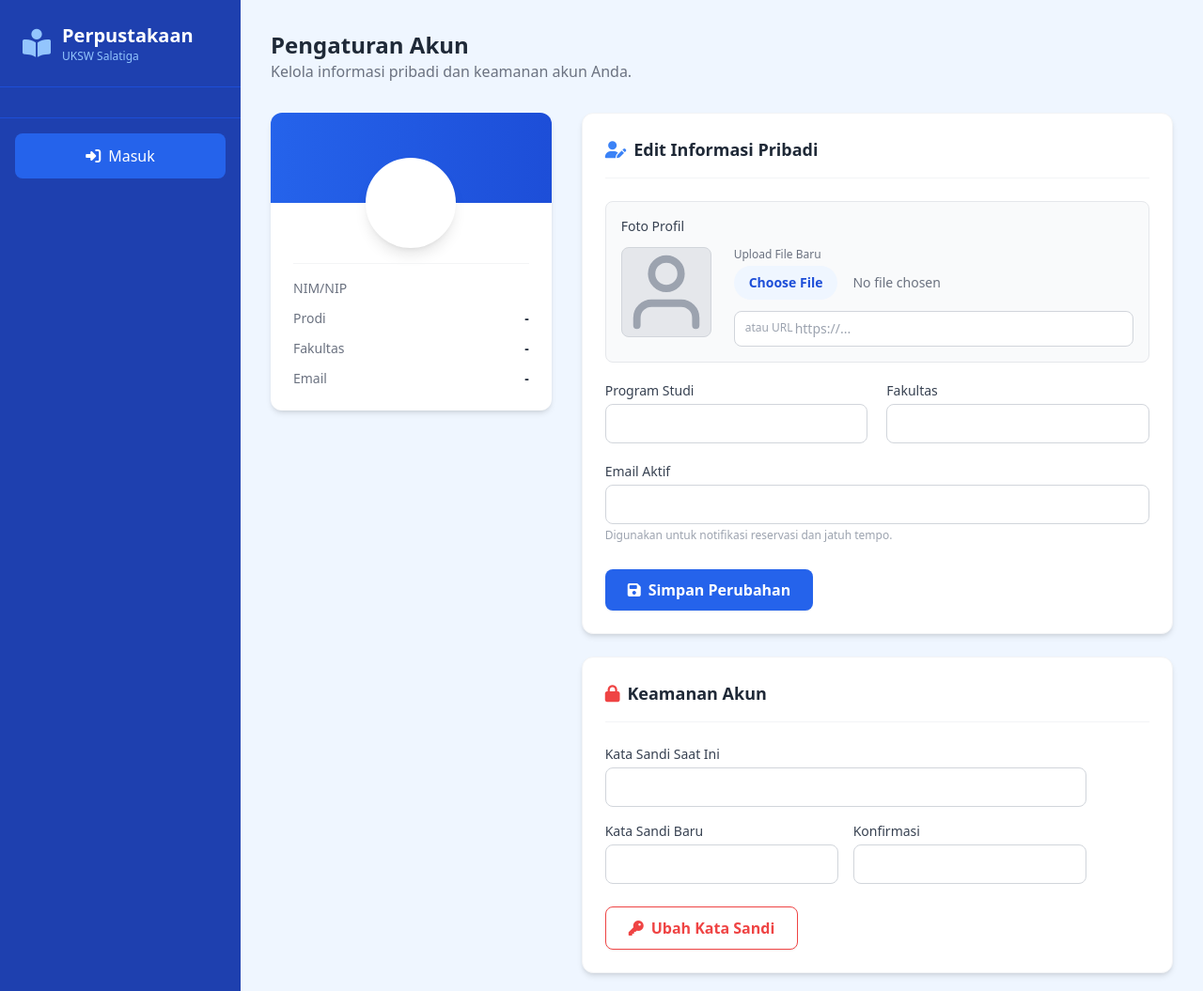
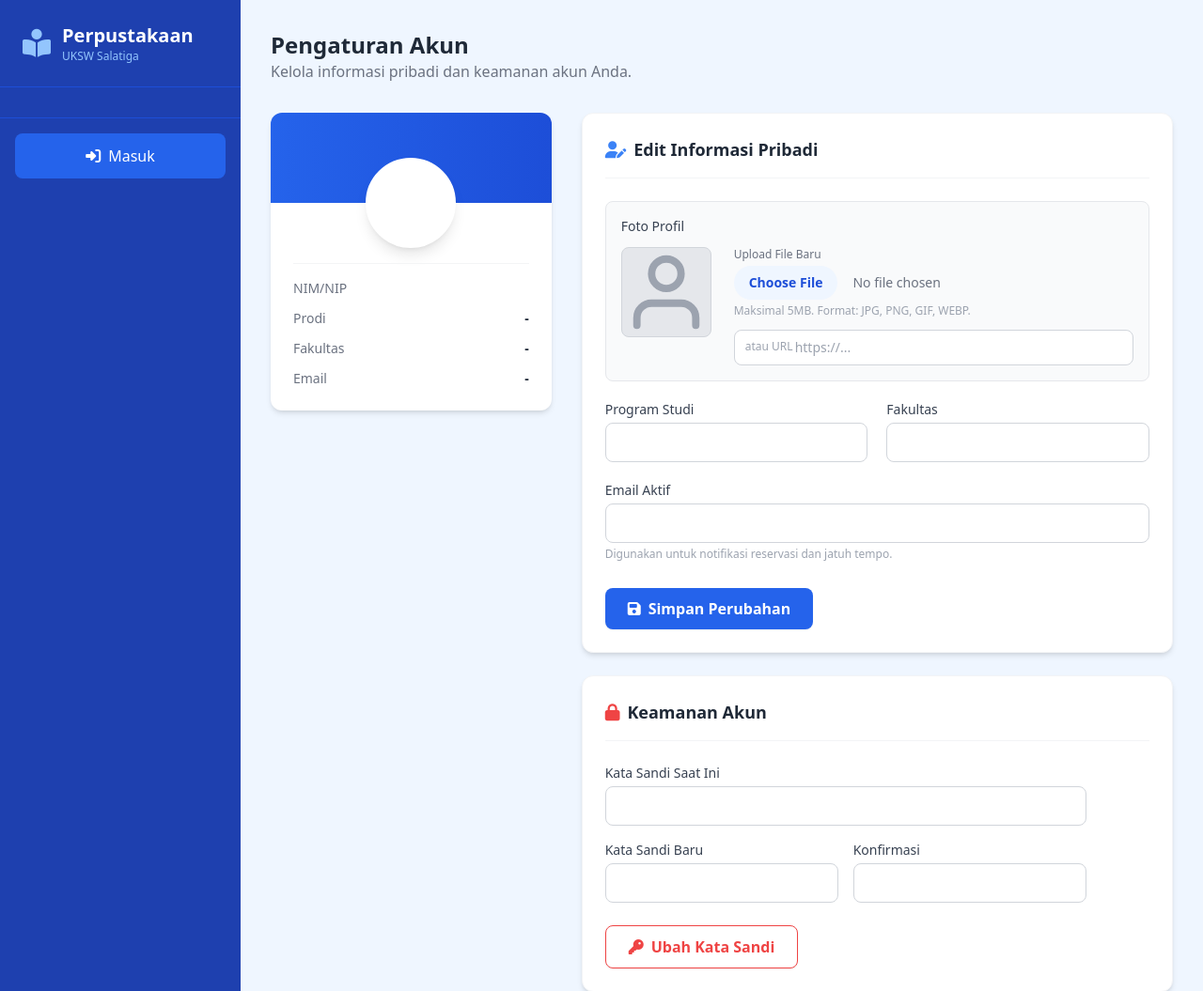
Before and after one commit to 682023025-wq/website_perpustakaan_uksw, a Flask app: template perpustakaan_uksw/templates/anggota/profil.html in a window 1280 px wide. Shown: the top 1055 px of the page at 94% size. Run offline with Flask 3, Linux system fonts and the light colour scheme; the template is opened without the code that fills it, so the values that code supplies are empty; some libraries are stand-ins or nearby versions.

Commit message:
Update from task 8f0a789c-a517-4532-929e-64110e5e9566 (#40)
* Update profile page with Cloudinary image compression and API integration

- Updated .gitignore to standardize ignored files and directories
- Modified anggota_bp.py to initialize Cloudinary in the profil route and update the save_uploaded_file function call to use Cloudinary for profile picture uploads with automatic compression
- Enhanced upload_utils.py to add Cloudinary initialization, upload, and deletion functions, including automatic image compression and resizing during upload
- Added Cloudinary credentials (cloud name, API key, API secret) to config.py
- Updated requirements.txt to include the cloudinary package dependency

* update branch

---------

Co-authored-by: qwen.ai[bot] <qwenlm-intl@service.alibaba.com>

```diff
--- a/perpustakaan_uksw/templates/anggota/profil.html
+++ b/perpustakaan_uksw/templates/anggota/profil.html
@@ -65,7 +65,7 @@
                     <i class="fas fa-user-edit text-uksw-blue-500 mr-2"></i> Edit Informasi Pribadi
                 </h3>
 
-                <form method="POST" action="{{ url_for('anggota.profil') }}" enctype="multipart/form-data" class="space-y-5">
+                <form method="POST" action="{{ url_for('anggota.profil') }}" enctype="multipart/form-data" class="space-y-5" id="profil-form">
                     <input type="hidden" name="action" value="update_profil">
 
                     <!-- Upload Foto Section -->
@@ -83,10 +83,11 @@
                                     <label class="block text-xs font-medium text-gray-500 mb-1">Upload File Baru</label>
                                     <input type="file" id="foto_upload" name="foto_upload" accept="image/*"
                                            class="block w-full text-sm text-gray-500 file:mr-4 file:py-2 file:px-4 file:rounded-full file:border-0 file:text-sm file:font-semibold file:bg-uksw-blue-50 file:text-uksw-blue-700 hover:file:bg-uksw-blue-100 transition-colors">
+                                    <p class="text-xs text-gray-400 mt-1">Maksimal 5MB. Format: JPG, PNG, GIF, WEBP.</p>
                                 </div>
                                 <div class="relative">
                                     <span class="absolute left-3 top-2.5 text-gray-400 text-xs">atau URL</span>
-                                    <input type="url" name="foto_url" placeholder="https://..."
+                                    <input type="url" name="foto_url" id="foto_url" placeholder="https://..."
                                            class="w-full pl-16 pr-3 py-2 text-sm border border-gray-300 rounded-lg focus:ring-2 focus:ring-uksw-blue-500 focus:border-transparent">
                                 </div>
                             </div>
@@ -165,16 +166,43 @@
 <!-- Script untuk Preview Gambar & Validasi Password -->
 <script>
     // Preview Image Upload
-    document.getElementById('foto_upload').addEventListener('change', function(e) {
+    const fotoUploadInput = document.getElementById('foto_upload');
+    const fotoUrlInput = document.getElementById('foto_url');
+    const previewImg = document.getElementById('preview-img');
+
+    if (fotoUploadInput) {
+        fotoUploadInput.addEventListener('change', function(e) {
             const file = e.target.files[0];
             if (file) {
+                // Cek ukuran file (max 5MB)
+                if (file.size > 5 * 1024 * 1024) {
+                    alert('Ukuran file terlalu besar! Maksimal 5MB.');
+                    this.value = ''; // Reset input
+                    return;
+                }
+
                 const reader = new FileReader();
                 reader.onload = function(e) {
-                document.getElementById('preview-img').src = e.target.result;
+                    previewImg.src = e.target.result;
                 }
                 reader.readAsDataURL(file);
+
+                // Clear URL field jika upload file
+                if (fotoUrlInput) {
+                    fotoUrlInput.value = '';
+                }
             }
         });
+    }
+
+    // Clear file input jika URL diisi
+    if (fotoUrlInput) {
+        fotoUrlInput.addEventListener('input', function() {
+            if (this.value && fotoUploadInput) {
+                fotoUploadInput.value = '';
+            }
+        });
+    }
 
     // Simple Password Match Check
     function checkPasswordMatch() {
```
Also changed, not shown: 1 other file. Lines whose indentation alone changed are shown as unchanged.
